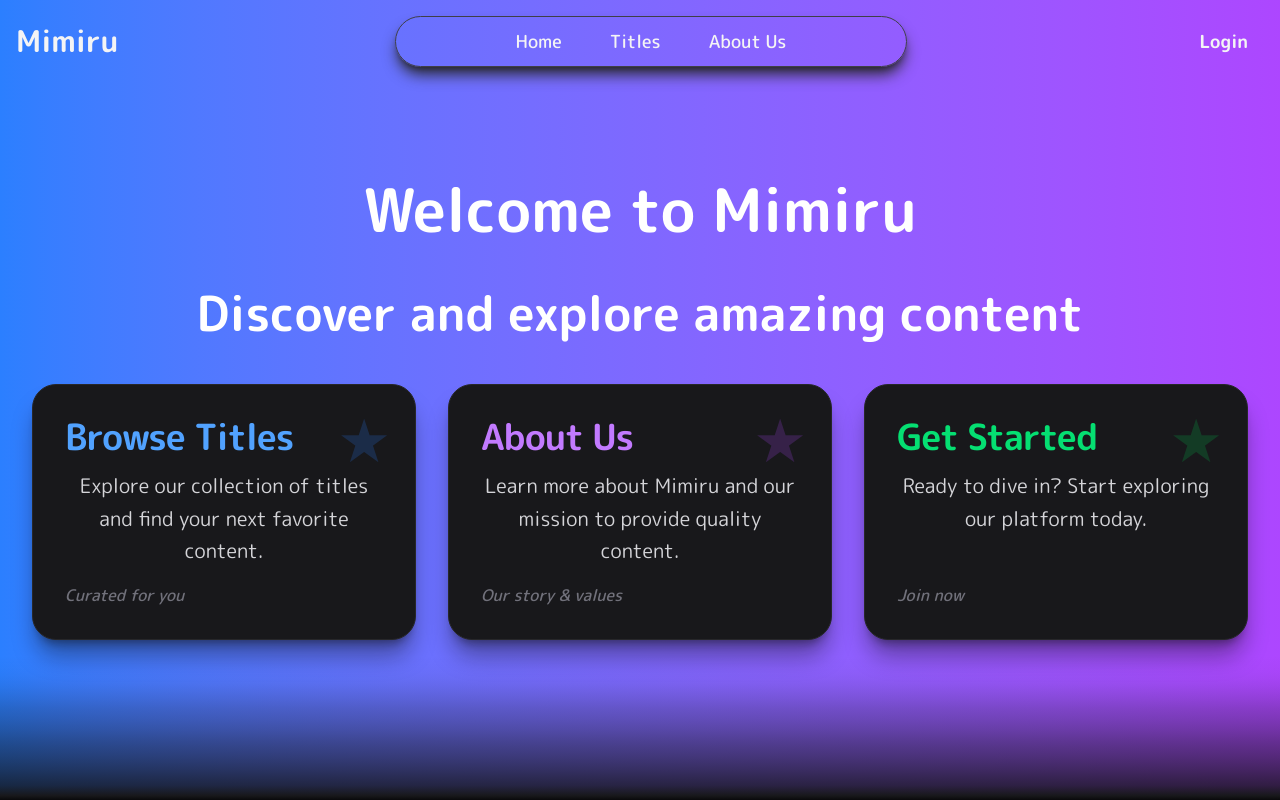
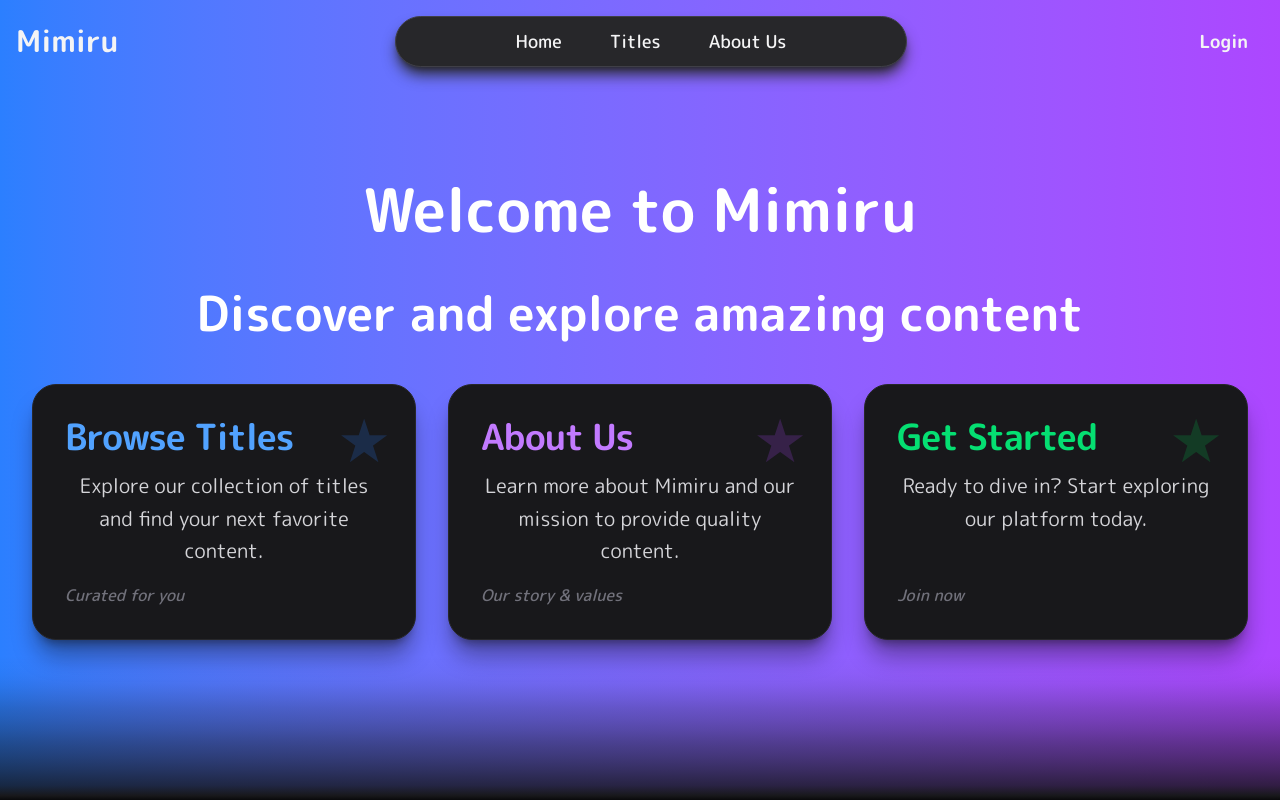
Before and after one commit to MimiruLabs/mimiru-frontend, a Next.js app: page /home in a window 1280 px wide. Shown: the top 800 px of the page. Built offline with nearby package versions, Linux system fonts and the light colour scheme.

Commit message:
style(Header): update navigation button styles for improved visibility

```diff
--- a/components/NavigationLink/NavigationLink.tsx
+++ b/components/NavigationLink/NavigationLink.tsx
@@ -37,7 +37,7 @@ export const NavigationLink: React.FC<NavigationLinkProps> = ({
     <button
       onClick={handleClick}
       className={cn(
-        'transition-colors duration-200 hover:text-white focus:outline-none focus:ring-2 focus:ring-zinc-500 focus:ring-offset-2 focus:ring-offset-zinc-950',
+        'transition-colors duration-200 hover:text-white focus:outline-none hover:cursor-pointer',
         className
       )}
     >
--- a/layouts/MainLayout/components/Header/Header.tsx
+++ b/layouts/MainLayout/components/Header/Header.tsx
@@ -15,7 +15,7 @@ const containerClasses = cn(
 const navClasses = cn(
   "flex items-center justify-center gap-4",
   "px-2 py-2.5 rounded-full",
-  "border border-zinc-700",
+  "border border-zinc-700 bg-zinc-800",
   "shadow-lg shadow-zinc-800",
 );
 
```
